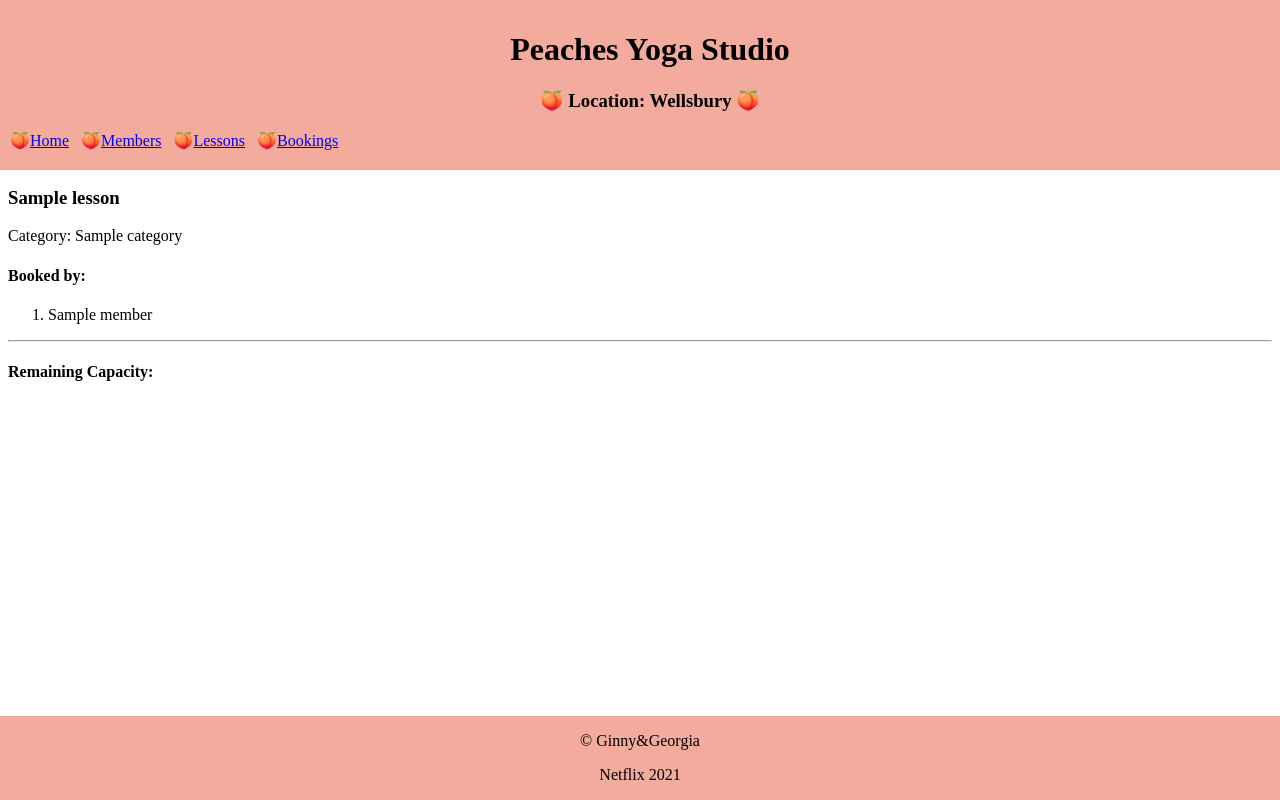
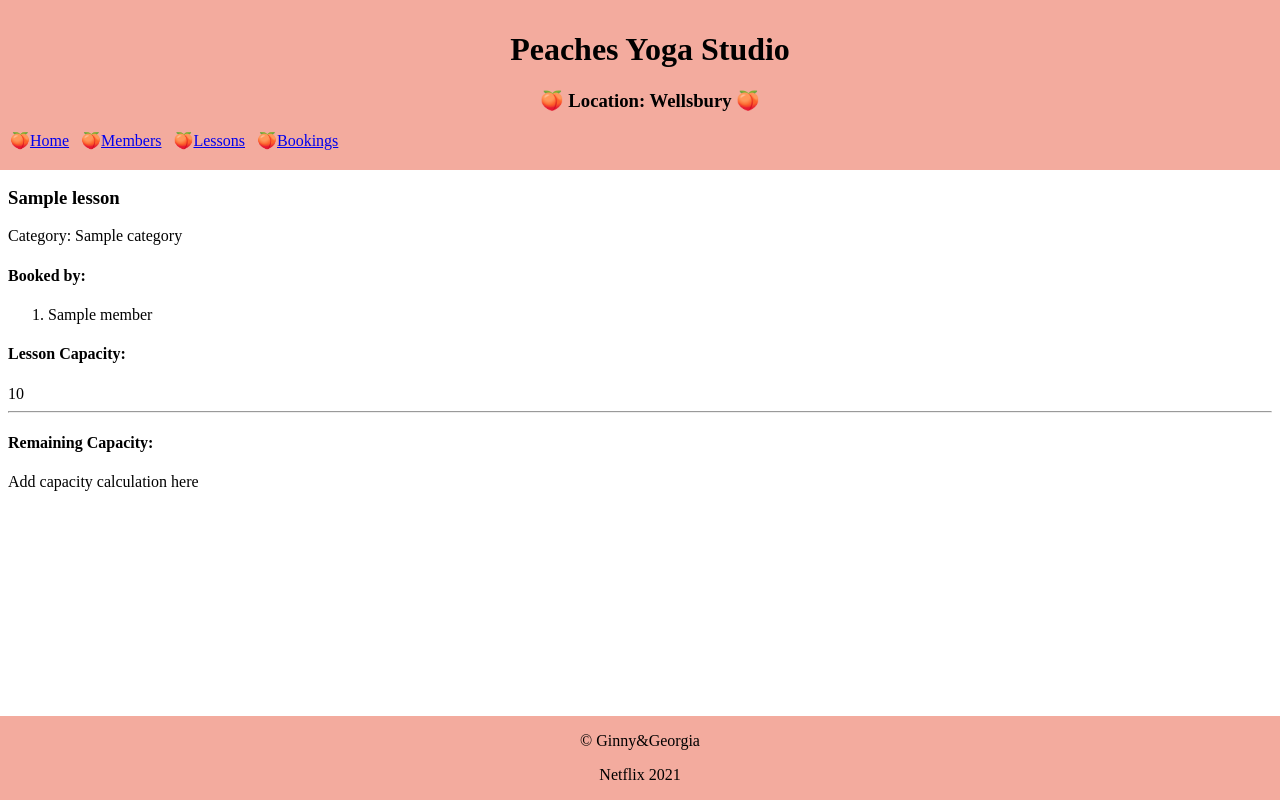
Before and after one commit to hollyhbrady/Peaches_Studio, a Flask app: page /lessons/1 in a window 1280 px wide. Run offline with Flask 2, Linux system fonts and the light colour scheme; a database or web service that is not in the repository returns one stand-in record (values such as "Sample title"); some libraries are stand-ins or nearby versions.

Commit message:
lesson repo - vacancy calculation and lesson/show html edit

```diff
--- a/controllers/lesson_controller.py
+++ b/controllers/lesson_controller.py
@@ -28,7 +28,7 @@ def lessons_add():
 @lessons_blueprint.route("/lessons/<id>", methods=['GET'])
 def show_lesson(id):
     lesson = lesson_repository.select(id)
-    members = lesson_repository.members(lesson)
+    members = lesson_repository.members_in(lesson)
     return render_template('lessons/show.html', lesson = lesson, members = members)
 
 @lessons_blueprint.route("/lessons/<id>/edit", methods=['GET'])
--- a/repositories/lesson_repository.py
+++ b/repositories/lesson_repository.py
@@ -28,7 +28,6 @@ def select(id):
         lesson = Lesson(results['name'], results['capacity'], results['category'], results['day'], results['time'], results['duration'], results['id'])
     return lesson
 
-
 def select_all():
     lessons = []
     sql = "SELECT * FROM lessons"
@@ -57,7 +56,7 @@ def update(lesson):
 
 
 # SELECT FROM MEMBERS WHERE LESSON IS...
-def members(lesson):
+def members_in(lesson):
     members = []
     sql = "SELECT members.* FROM members INNER JOIN bookings on bookings.member_id = members.id WHERE lesson_id = %s"
     values = [lesson.id]
@@ -67,3 +66,11 @@ def members(lesson):
         member = Member(row['name'], row['membership'])
         members.append(member)
     return members
+
+# def lesson_vacancy(id):
+#     vacancy = []
+
+#     lesson = lesson_repository.select(id)
+#     vacancy = lesson.capacity - len(members_in(lesson))
+
+#     return len.vacancy
--- a/templates/lessons/show.html
+++ b/templates/lessons/show.html
@@ -10,11 +10,12 @@
     <li>{{member.name}}</li>
     {% endfor %}
 </ol>
+<h4>Lesson Capacity:</h4>
+{{lesson.capacity}}
 <hr>
 <h4>Remaining Capacity:</h4>
-{% for member in members  %}
-{{member.capacity}}
-{% endfor %}
+Add capacity calculation here
+
 
 
 {% endblock %}
```
